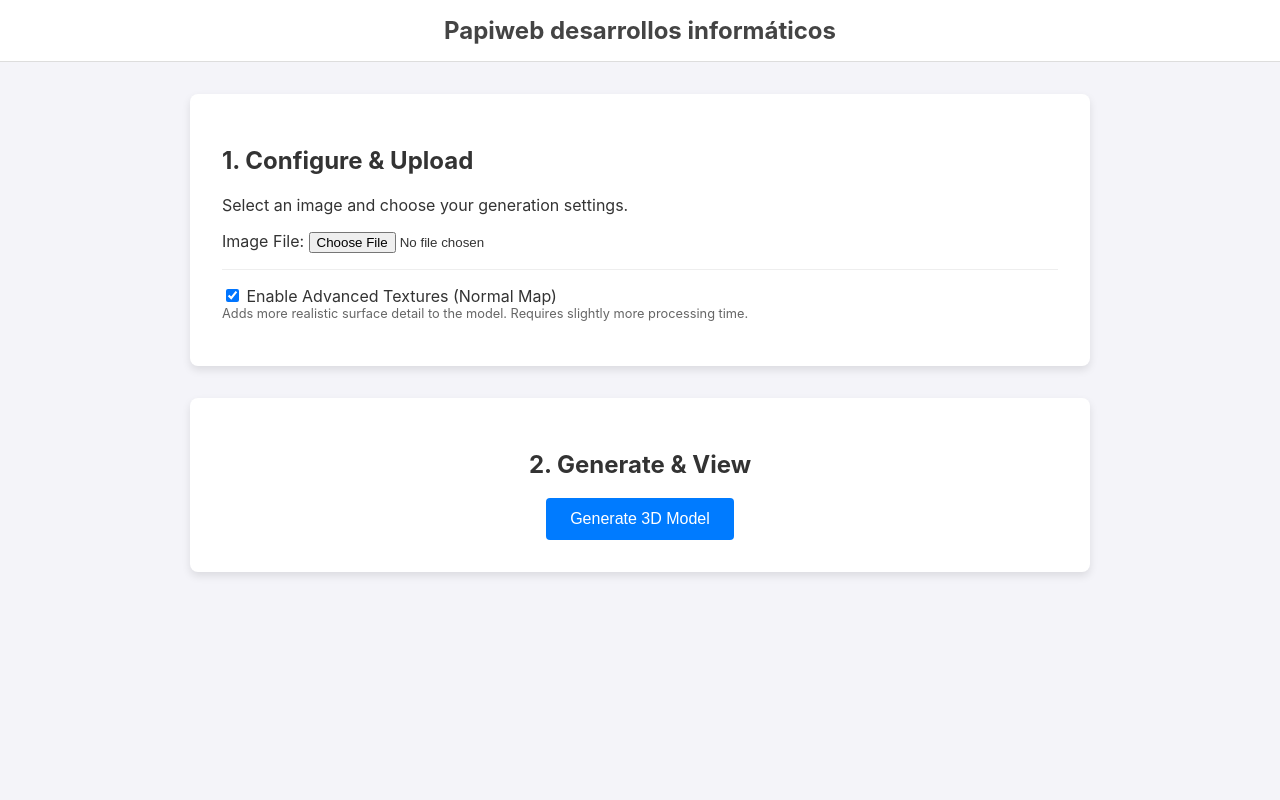
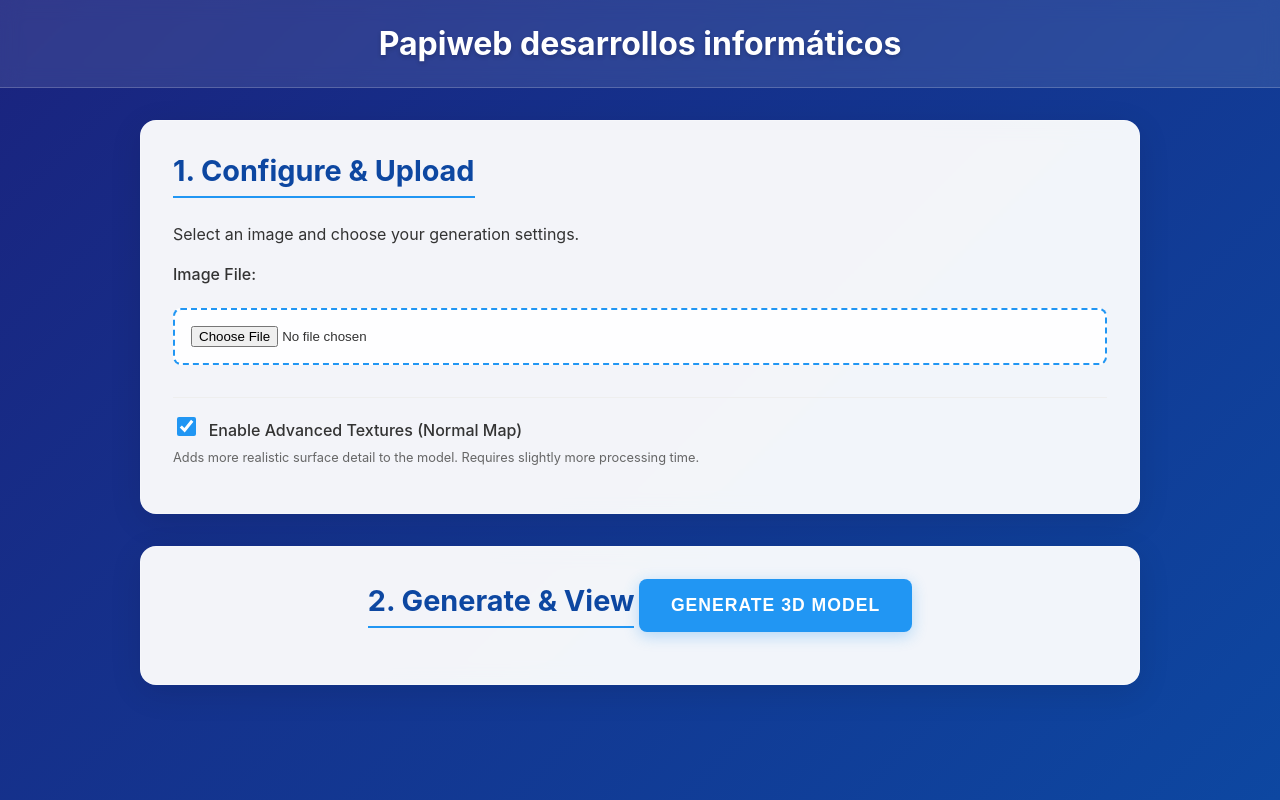
Before and after one commit to brisagiuliana/3d, a website: page index.html in a window 1280 px wide. Drawn offline with nearby package versions, Linux system fonts and the light colour scheme.

Commit message:
feat: mejora diseño con tema profesional y fondo azul gradiente

```diff
--- a/index.html
+++ b/index.html
@@ -22,69 +22,143 @@
     </script>
 
     <style>
+        :root {
+            --primary-color: #1a237e;
+            --secondary-color: #0d47a1;
+            --accent-color: #2196f3;
+            --text-light: #ffffff;
+            --text-dark: #333333;
+            --gradient-bg: linear-gradient(135deg, var(--primary-color), var(--secondary-color));
+        }
+
         body {
             font-family: -apple-system, BlinkMacSystemFont, "Segoe UI", Roboto, Helvetica, Arial, sans-serif;
             margin: 0;
             padding: 0;
-            background-color: #f4f4f9;
-            color: #333;
+            background: var(--gradient-bg);
+            color: var(--text-dark);
+            min-height: 100vh;
         }
+
         header {
-            background-color: #fff;
-            padding: 1rem 2rem;
-            border-bottom: 1px solid #ddd;
+            background-color: rgba(255, 255, 255, 0.1);
+            padding: 1.5rem 2rem;
+            border-bottom: 1px solid rgba(255, 255, 255, 0.2);
             text-align: center;
+            backdrop-filter: blur(10px);
         }
+
         header h1 {
             margin: 0;
-            font-size: 1.5rem;
-            color: #444;
+            font-size: 2rem;
+            color: var(--text-light);
+            text-shadow: 0 2px 4px rgba(0,0,0,0.2);
         }
         main {
             padding: 2rem;
-            max-width: 900px;
+            max-width: 1000px;
             margin: auto;
         }
-        #controls-card {
-            background: #fff;
+
+        #controls-card, #output-card {
+            background: rgba(255, 255, 255, 0.95);
             padding: 2rem;
-            border-radius: 8px;
-            box-shadow: 0 4px 8px rgba(0,0,0,0.1);
+            border-radius: 16px;
+            box-shadow: 0 8px 32px rgba(0,0,0,0.1);
+            backdrop-filter: blur(10px);
+            border: 1px solid rgba(255, 255, 255, 0.3);
             margin-bottom: 2rem;
+            transition: transform 0.3s ease;
         }
+
+        #controls-card:hover, #output-card:hover {
+            transform: translateY(-5px);
+        }
+
         #controls-card p {
             margin-top: 0;
+            color: var(--text-dark);
+            line-height: 1.6;
         }
+
         #generate-btn {
-            background-color: #007bff;
+            background: var(--accent-color);
             color: white;
             border: none;
-            padding: 0.75rem 1.5rem;
-            border-radius: 4px;
-            font-size: 1rem;
+            padding: 1rem 2rem;
+            border-radius: 8px;
+            font-size: 1.1rem;
             cursor: pointer;
-            transition: background-color 0.3s;
+            transition: all 0.3s ease;
+            text-transform: uppercase;
+            letter-spacing: 1px;
+            font-weight: 600;
+            box-shadow: 0 4px 15px rgba(33, 150, 243, 0.3);
         }
+
         #generate-btn:hover {
-            background-color: #0056b3;
+            background: var(--secondary-color);
+            transform: translateY(-2px);
+            box-shadow: 0 6px 20px rgba(33, 150, 243, 0.4);
         }
+
+        #generate-btn:active {
+            transform: translateY(0);
+        }
+
         #output-card {
-            background: #fff;
-            padding: 2rem;
-            border-radius: 8px;
-            box-shadow: 0 4px 8px rgba(0,0,0,0.1);
             text-align: center;
+            overflow: hidden;
         }
         #loading-indicator {
             padding: 2rem;
             font-size: 1.2rem;
-            color: #555;
+            color: var(--secondary-color);
+            background: rgba(255, 255, 255, 0.9);
+            border-radius: 12px;
+            margin: 1rem 0;
         }
-        model-viewer {
+
+        input[type="file"] {
+            background: rgba(255, 255, 255, 0.9);
+            padding: 1rem;
+            border-radius: 8px;
+            border: 2px dashed var(--accent-color);
             width: 100%;
-            height: 500px;
-            border-radius: 8px;
-            background-color: #eee;
+            box-sizing: border-box;
+            margin: 1rem 0;
+            cursor: pointer;
+        }
+
+        input[type="checkbox"] {
+            accent-color: var(--accent-color);
+            width: 1.2rem;
+            height: 1.2rem;
+            margin-right: 0.5rem;
+        }
+
+        label {
+            font-weight: 500;
+            color: var(--text-dark);
+            margin-bottom: 0.5rem;
+            display: inline-block;
+        }
+
+        h2 {
+            color: var(--secondary-color);
+            margin-top: 0;
+            font-size: 1.8rem;
+            margin-bottom: 1.5rem;
+            border-bottom: 2px solid var(--accent-color);
+            padding-bottom: 0.5rem;
+            display: inline-block;
+        }
+
+        #renderer-canvas {
+            border-radius: 12px;
+            background-color: rgba(255, 255, 255, 0.05);
+            box-shadow: 0 8px 32px rgba(0,0,0,0.1);
+            margin-top: 2rem;
         }
     </style>
 </head>
```
